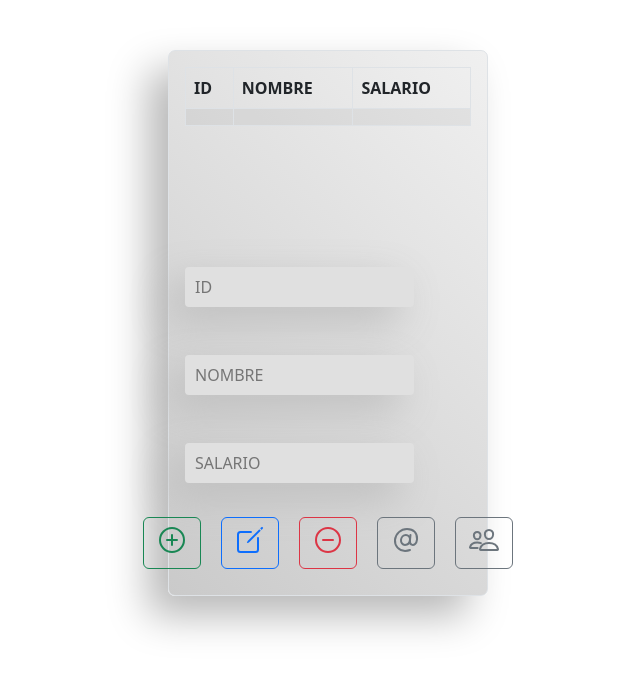
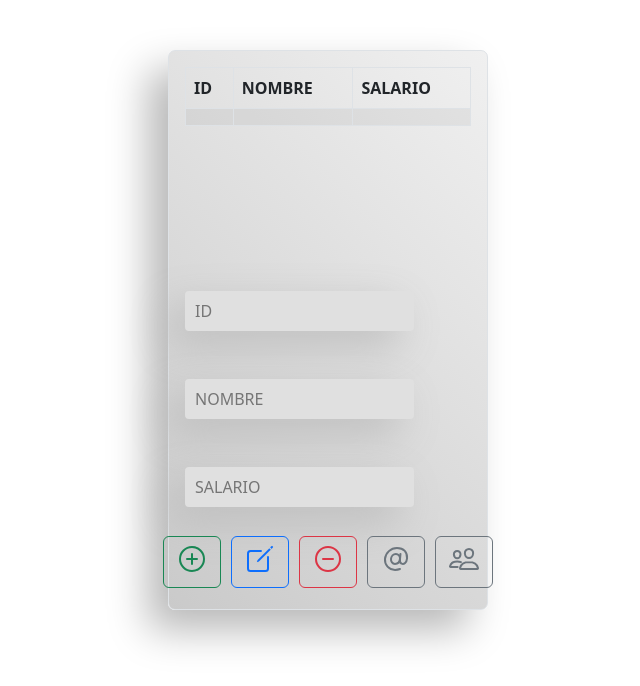
Before and after one commit to robertdenism/SGE, a plain HTML site: page JSON/trabajoAPI/TablaEntrega.html in a window 1280 px wide. Shown: the whole page, without its empty margins (312-952 px from the left). Drawn offline with nearby package versions, Linux system fonts and the light colour scheme.

```diff
--- a/JSON/trabajoAPI/TablaEntrega.html
+++ b/JSON/trabajoAPI/TablaEntrega.html
@@ -34,7 +34,7 @@
 
 
             </table>
-        </div>
+        </div> <br>
 
         <div>
             <div class="divId">
@@ -49,13 +49,14 @@
         </div><br>
 
         <div id="botones" class=" d-flex justify-content-center">
-            <button type="button" style="margin:10px" title="Añadir" class="btn btn-outline-success" id="aniadir"><ion-icon name="add-circle-outline" size="large"></ion-icon></button>
-            <button type="button" style="margin:10px" title="Editar empleado" class="btn btn-outline-primary" id="editar"><ion-icon name="create-outline" size="large"></ion-icon></ion-icon></button>
-            <button type="button" style="margin:10px" title="Borrar empleado" class="btn btn-outline-danger" id="eliminar"><ion-icon name="remove-circle-outline" size="large"></ion-icon></button>
-            <button type="button" style="margin:10px" title="Buscar por id" class="btn btn-outline-secondary" id="findId"><ion-icon name="at-outline" size="large"></ion-icon></button>
-            <button type="button" style="margin:10px" title="Mostrar todos" class="btn btn-outline-secondary" id="findAll"><ion-icon name="people-outline" size="large"></ion-icon></i></ion-icon></button>
+            <button type="button" style="margin:5px" title="Añadir" class="btn btn-outline-success" id="aniadir"><ion-icon name="add-circle-outline" size="large"></ion-icon></button>
+            <button type="button" style="margin:5px" title="Editar empleado" class="btn btn-outline-primary" id="editar"><ion-icon name="create-outline" size="large"></ion-icon></ion-icon></button>
+            <button type="button" style="margin:5px" title="Borrar empleado" class="btn btn-outline-danger" id="eliminar"><ion-icon name="remove-circle-outline" size="large"></ion-icon></button>
+            <button type="button" style="margin:5px" title="Buscar por id" class="btn btn-outline-secondary" id="findId"><ion-icon name="at-outline" size="large"></ion-icon></button>
+            <button type="button" style="margin:5px" title="Mostrar todos" class="btn btn-outline-secondary" id="findAll"><ion-icon name="people-outline" size="large"></ion-icon></i></ion-icon></button>
         </div>
     </div>
+
 
     <script>
 
--- a/JSON/trabajoAPI/miScript.js
+++ b/JSON/trabajoAPI/miScript.js
@@ -6,11 +6,6 @@
         function aniadir (){
             var nombre = document.getElementById("inNombre").value;
             var salario = document.getElementById("inSalario").value;
-
-            if(nombre==null){
-                console.log("error");
-                window.prompt("Nombre o salario vacios");
-            }else{
                 const data ={
                     name:nombre,
                     salary:salario
@@ -20,7 +15,6 @@
                 .then(response => response.json())
                 .then(datos => console.log(datos));
             }
-        }
 
 
 
@@ -46,8 +40,6 @@
             fetch(yourUrl+catchId,{method:'DELETE'})
                 .then(response => response.json())
                 .then(datos => (datos));
-
-
         }
 
         function findId() {
@@ -55,16 +47,12 @@
             fetch(yourUrl+catchId)
                 .then(response => response.json())
                 .then(datos => tabla2(datos));
-                console.log(catchId);
-
-
         }
 
         function findAll() {
             fetch(yourUrl)
                 .then(response => response.json())
                 .then(datos => tabla(datos));
-
         }
 
         function tabla(datos){
```
